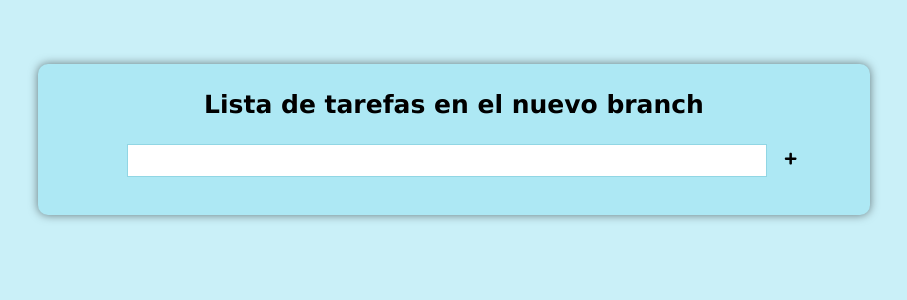
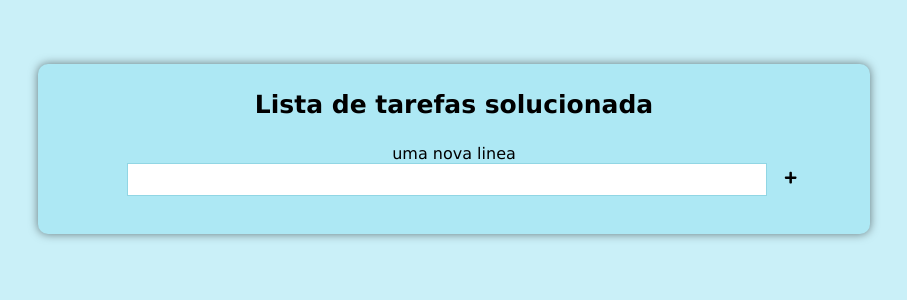
Before and after one commit to KennethMarcano/Lista-de-tarefas, a React (Create React App) app: page / in a window 1280 px wide. Shown: the top 300 px of the page, without its empty margins (186-1093 px from the left). Built offline with nearby package versions, Linux system fonts and the light colour scheme.

Commit message:
added new file and modificated Mai.js

```diff
--- a/src/components/Main.js
+++ b/src/components/Main.js
@@ -71,7 +71,8 @@ export default class Main extends Component {
         const { novaTarefa, tarefas } = this.state;
         return (
             <div className='main'>
-                <h1>Lista de tarefas en el nuevo branch</h1>
+                <h1>Lista de tarefas solucionada</h1>
+                <p>uma nova linea</p>
                 <Form
                     handleSubmit={this.handleSubmit}
                     handleChange={this.handleChange}
```
Also changed, not shown: outraarchivo.js (added).
